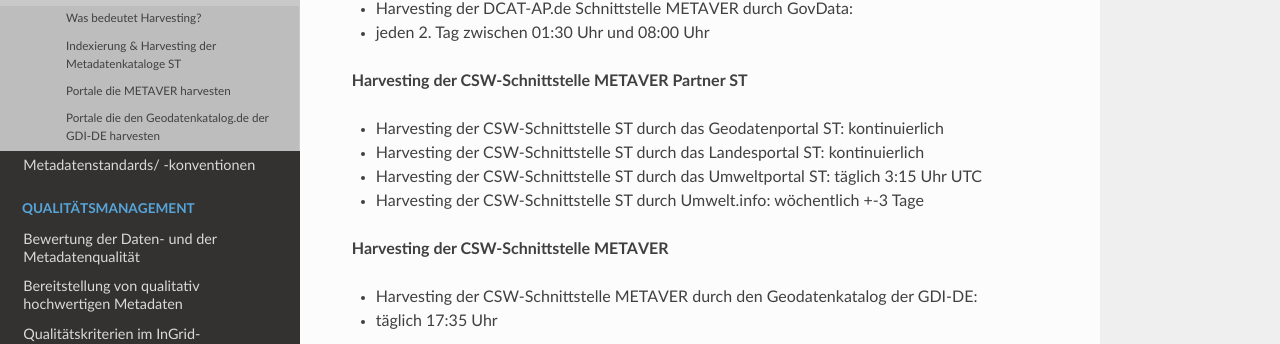
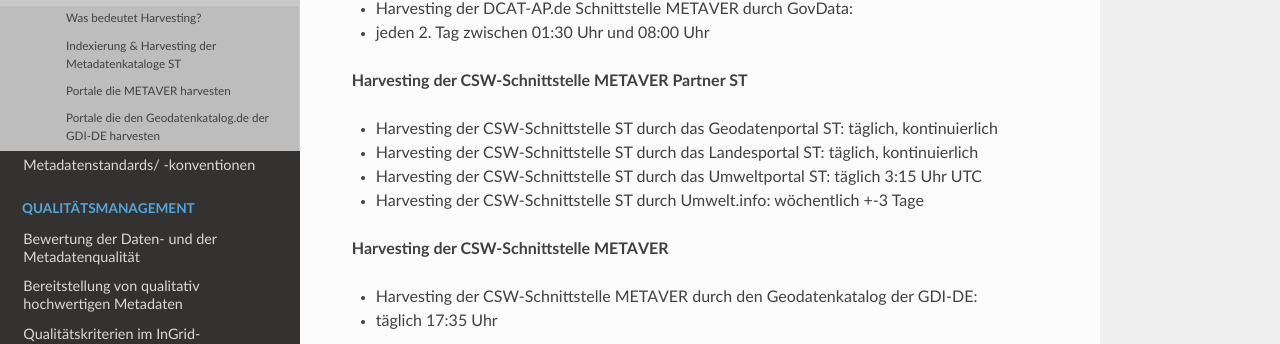
Before and after one commit to tomiwo/ingrid-mdk-st-high-quality-metadata, a Sphinx documentation site: the page built from docs/grundlagen/harvesting-prozess.rst, in a window 1280 px wide and 900 px high, scrolled down 546 px. Shown: the part 139-483 px from the top of the window. Built offline with Sphinx 7.4.7 and the Read the Docs theme 3.1.0, drawn with Linux system fonts in a browser that asks for light colours.

Commit message:
Update harvesting-prozess.rst

```diff
--- a/docs/grundlagen/harvesting-prozess.rst
+++ b/docs/grundlagen/harvesting-prozess.rst
@@ -33,8 +33,8 @@
 
 **Harvesting der CSW-Schnittstelle METAVER Partner ST**
 
-- Harvesting der CSW-Schnittstelle ST durch das Geodatenportal ST: kontinuierlich
-- Harvesting der CSW-Schnittstelle ST durch das Landesportal ST: kontinuierlich
+- Harvesting der CSW-Schnittstelle ST durch das Geodatenportal ST: täglich, kontinuierlich
+- Harvesting der CSW-Schnittstelle ST durch das Landesportal ST: täglich, kontinuierlich
 - Harvesting der CSW-Schnittstelle ST durch das Umweltportal ST: täglich 3:15 Uhr UTC
 - Harvesting der CSW-Schnittstelle ST durch Umwelt.info: wöchentlich +-3 Tage
 
```
